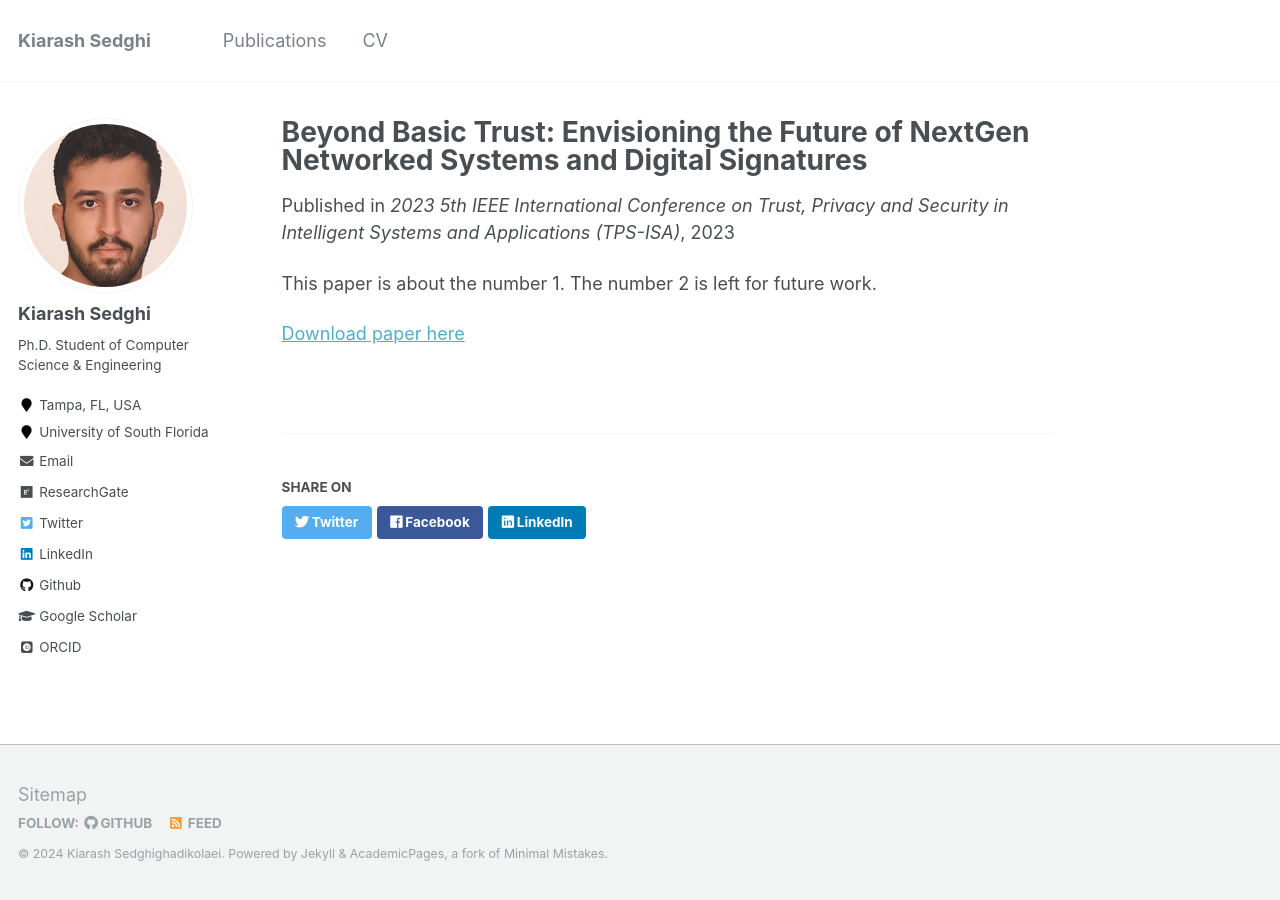
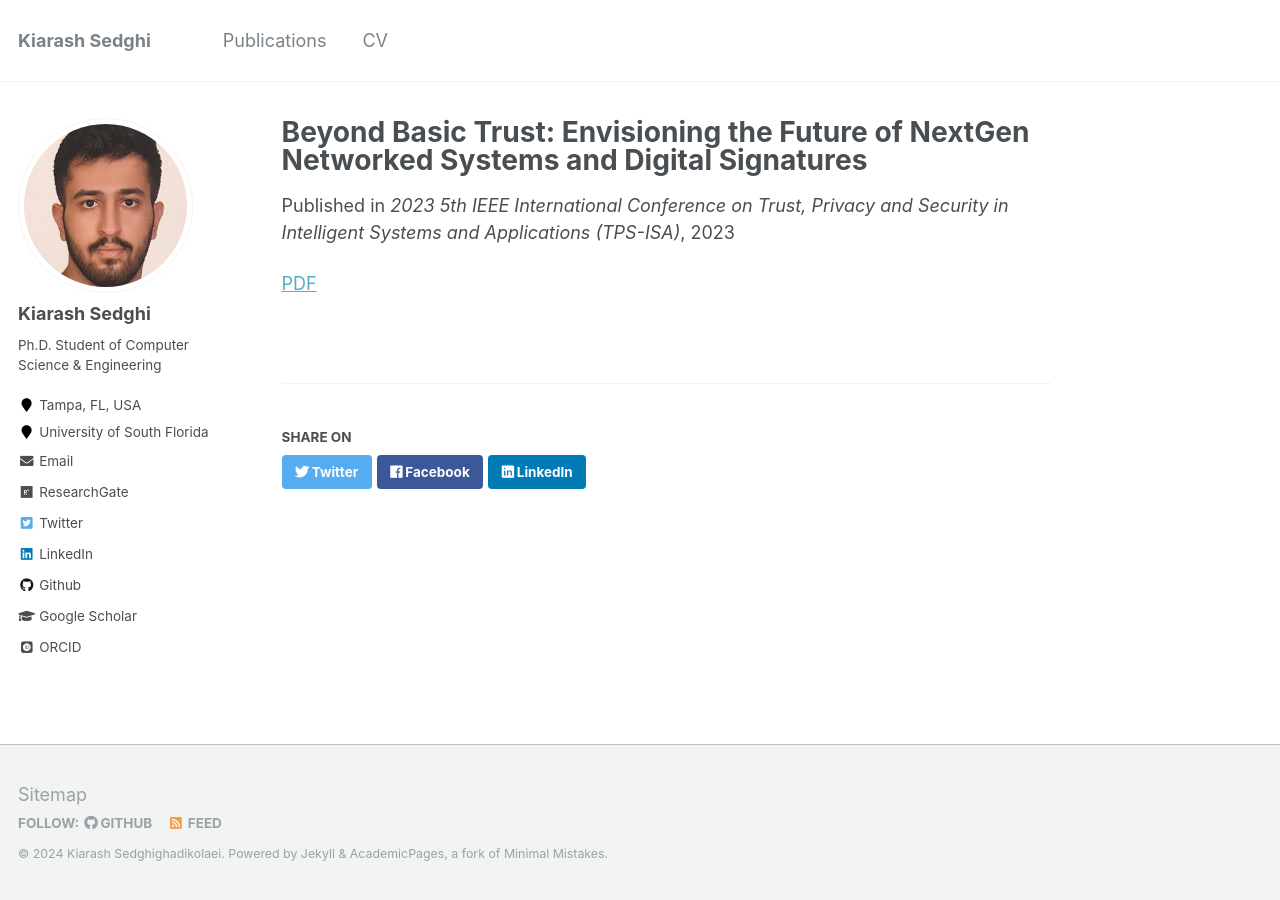
Before and after one commit to kiarashsedghigh/kiarashsedghigh.github.io, a Jekyll site: the page built from _publications/2023-11-01-Conference-BeyondBasicTrust.md, in a window 1280 px wide. Built offline with Jekyll 4.4.1, drawn with Linux system fonts in a browser that asks for light colours; some web fonts are replaced.

Commit message:
Update 2023-11-01-Conference-BeyondBasicTrust.md

```diff
--- a/_publications/2023-11-01-Conference-BeyondBasicTrust.md
+++ b/_publications/2023-11-01-Conference-BeyondBasicTrust.md
@@ -7,6 +7,4 @@ date: 2023-11-01
 venue: '2023 5th IEEE International Conference on Trust, Privacy and Security in Intelligent Systems and Applications (TPS-ISA)'
 paperurl: 'https://www.computer.org/csdl/proceedings/tps-isa/2023/1UAj2YQfzK8'
 ---
-This paper is about the number 1. The number 2 is left for future work.
-
-[Download paper here](https://cse.usf.edu/~attilaayavuz/article/23/NextGNetSignatureYavuzSep2023Approved.pdf)
+[PDF](https://cse.usf.edu/~attilaayavuz/article/23/NextGNetSignatureYavuzSep2023Approved.pdf)
```
